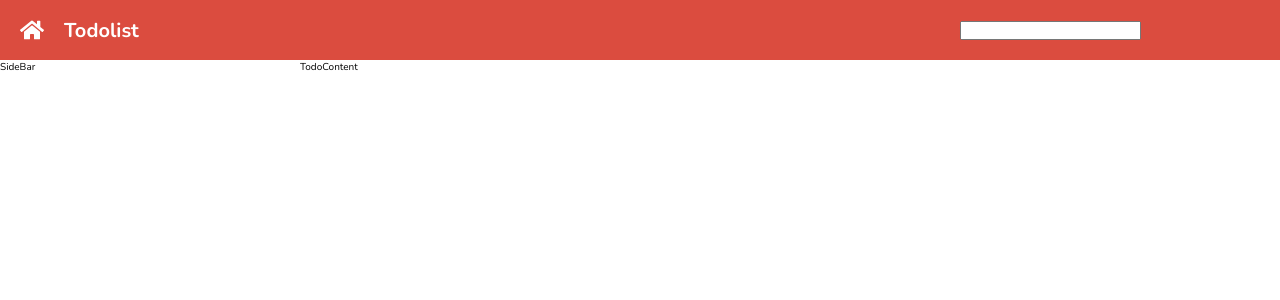
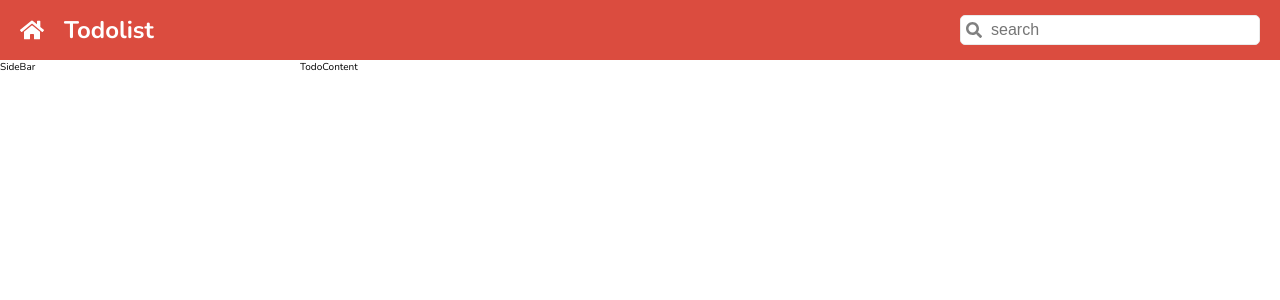
Before and after one commit to pornrapat309/cc15-todolist-pornrapat, a React (Create React App) app: page / in a window 1280 px wide. Shown: the top 300 px of the page. Built offline with nearby package versions, Linux system fonts and the light colour scheme.

Commit message:
finish: step-6 searchbar

```diff
--- a/src/App.js
+++ b/src/App.js
@@ -1,21 +1,12 @@
 import './App.scss';
 import {FaHome} from 'react-icons/fa';
+import Header from './Header';
 
 function App() {
   return (
     <div className='todo'>
         <div className="todo__header">
-          <header className='header'>
-            <div className='header__logo'>
-              <FaHome />
-            </div>
-            <div className='header__text'>
-              <h1>Todolist</h1>
-              </div>
-            <div className='header__search'>
-              <input />
-            </div>
-          </header>
+          <Header />
         </div>
         <div className="todo__sidebar">SideBar</div>
         <div classNAme="todo__content">TodoContent</div>
--- a/src/App.scss
+++ b/src/App.scss
@@ -1,7 +1,5 @@
 @import "./index.scss";
-
-$header-height: 60px;
-$sidebar-width: 300px;
+@import "./Header.scss";
 
 .todo {
     display: grid;
@@ -38,29 +36,3 @@ $sidebar-width: 300px;
         // background-color: bisque;
     }
 }
-
-.header {
-    background-color: $primary;
-    color: $grey-light;
-    height: $header-height;
-    padding: 5px 20px;
-    display: flex;
-    align-items: center;
-    gap: 20px;
-
-    &__logo {
-        display: flex;
-        cursor: pointer;
-        font-size: 2.4rem;
-        color: $white;
-    }
-
-    &__text {
-        flex: 1;
-        color: $white;
-    }
-
-    &__search {
-        min-width: 300px;
-    }
-}
--- /dev/null
+++ b/src/Header.jsx
@@ -0,0 +1,26 @@
+import {FaHome, FaSearch} from 'react-icons/fa';
+import './Header.scss';
+
+
+function Header() {
+    return (
+        <header className='header'>
+            <div className='header__logo'>
+              <FaHome />
+            </div>
+            <div className='header__text'>
+              <h1>Todolist</h1>
+              </div>
+            <div className='header__search'>
+              <div className='search'>
+                <span className='search__icon'>
+                <FaSearch />
+                </span>
+                <input type='text' placeholder='search' className='search__input'/>
+              </div>
+            </div>
+          </header>
+    );
+};
+
+export default Header;
--- /dev/null
+++ b/src/Header.scss
@@ -0,0 +1,56 @@
+@import './index.scss';
+
+.header {
+    background-color: $primary;
+    color: $grey-light;
+    height: $header-height;
+    padding: 5px 20px;
+    display: flex;
+    align-items: center;
+    gap: 20px;
+
+    &__logo {
+        display: flex;
+        cursor: pointer;
+        font-size: 2.4rem;
+        color: $white;
+    }
+
+    &__text {
+        flex: 1;
+        color: $white;
+
+        & > h1 {
+            font-size: 2.4rem;
+        }
+    }
+
+    &__search {
+        min-width: 300px;
+    }
+}
+
+.search {
+    position: relative;
+
+    &__icon {
+        position: absolute;
+        left: 6px;
+        top: 50%;
+        transform: translateY(-50%);
+        font-size: 1.6rem;
+        color: $grey-dark;
+        display: flex;
+    }
+
+    &__input {
+        padding: 5px;
+        padding-left: 30px;
+        width: 100%;
+        border-radius: 5px;
+        border: 1px solid $grey-light;
+        font-size: 1.6rem;
+        outline: none;
+        color: $grey-dark;
+    }
+}
--- a/src/index.scss
+++ b/src/index.scss
@@ -6,6 +6,8 @@ $primary: #db4c3f;
 $grey-light: #eaeaea;
 $grey-dark: #808080;
 $white: #fff;
+$header-height: 60px;
+$sidebar-width: 300px;
 
 // GLOBAL RESET
 *,
```
Also changed, not shown: 1 other file (tests, documents, lock files or other folders).
